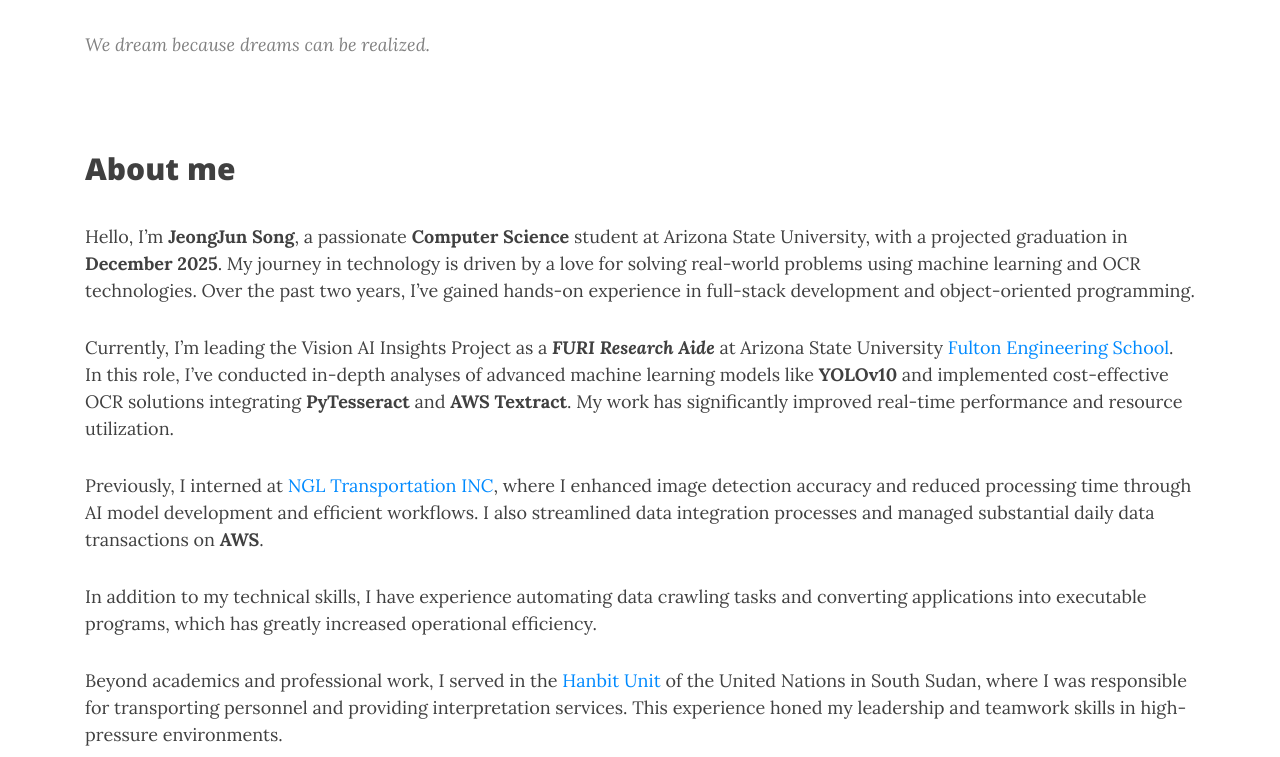
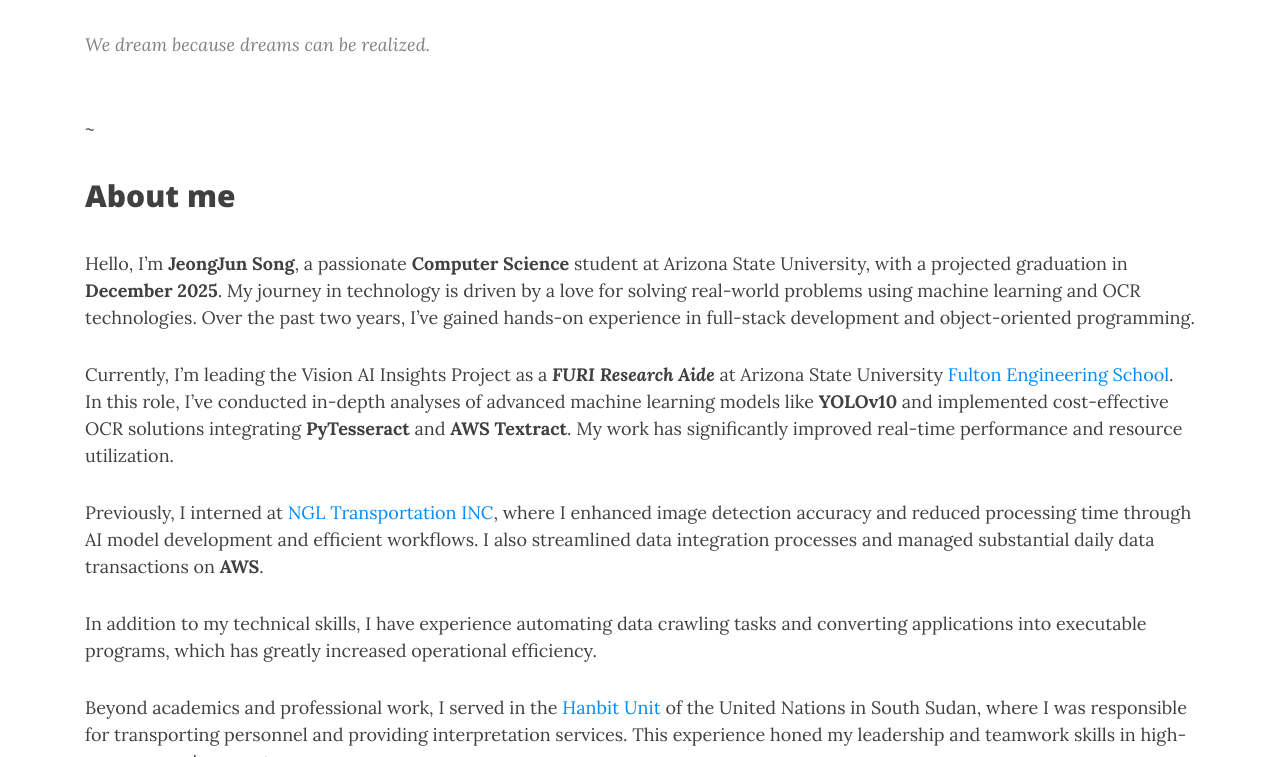
Before and after one commit to songjeongjun320/songjeongjun320.github.io, a Jekyll site: the page built from index.md, in a window 1280 px wide and 900 px high, scrolled down 574 px, cut to the strip 143-900 px from the top of the window. Built offline with Jekyll 4.4.1, drawn with Linux system fonts in a browser that asks for light colours; nearby versions of some CDN libraries.

Commit message:
09/18/2024

```diff
--- a/index.md
+++ b/index.md
@@ -6,7 +6,7 @@
 cover-img: /assets/img/jun-wallpaper.jpg
 ---
 
-<br/>
+<br/>~
 
 ## About me
 
```
